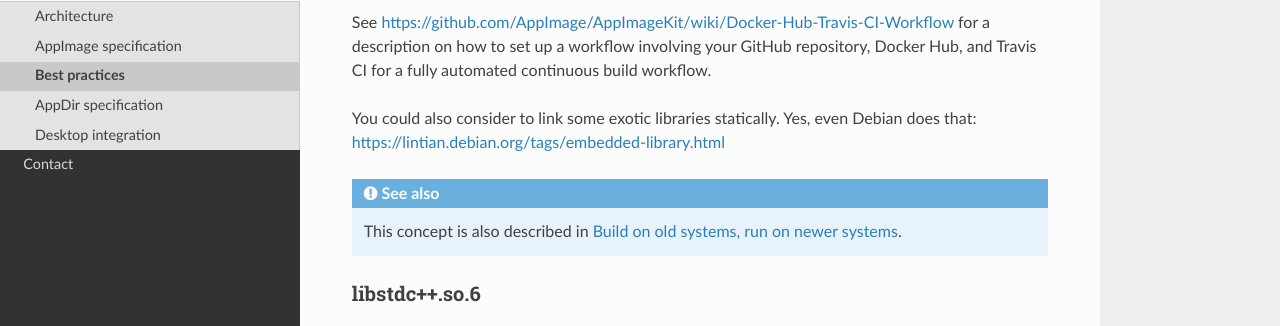
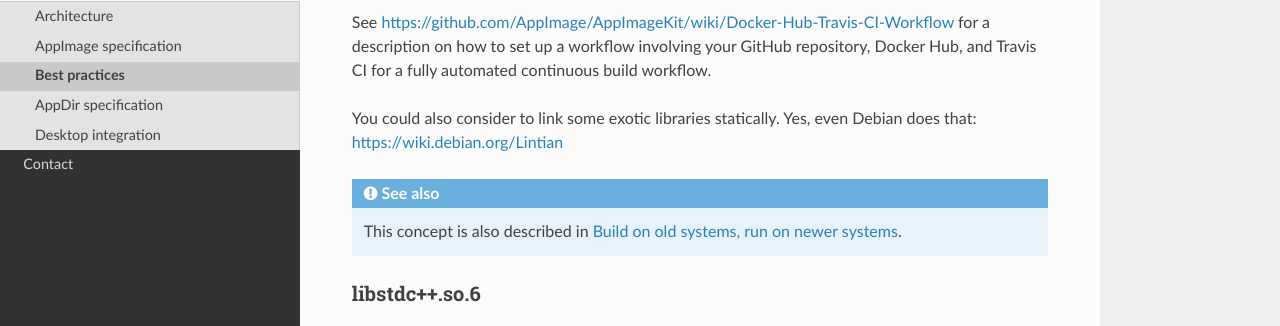
Before and after one commit to AppImage/docs.appimage.org, a Sphinx documentation site: the page built from source/reference/best-practices.rst, in a window 1280 px wide and 900 px high, scrolled down 2710 px. Shown: the part 256-582 px from the top of the window. Built offline with Sphinx 7.4.7 and the Read the Docs theme 2.0.0, drawn with Linux system fonts in a browser that asks for light colours; some of the changed lines change nothing that is shown.

Commit message:
Replace broken Lintian link

```diff
--- a/source/reference/best-practices.rst
+++ b/source/reference/best-practices.rst
@@ -96,7 +96,7 @@
 See https://github.com/AppImage/AppImageKit/wiki/Docker-Hub-Travis-CI-Workflow for a description on how to set up a workflow involving your GitHub repository, Docker Hub, and Travis CI for a fully automated continuous build workflow.
 
 You could also consider to link some exotic libraries statically. Yes, even Debian does that:
-https://lintian.debian.org/tags/embedded-library.html
+https://wiki.debian.org/Lintian
 
 .. _LibcWrapGenerator: https://github.com/AppImage/AppImageKit/tree/stable/v1.0/LibcWrapGenerator
 .. _bingcc: https://github.com/sulix/bingcc
```
